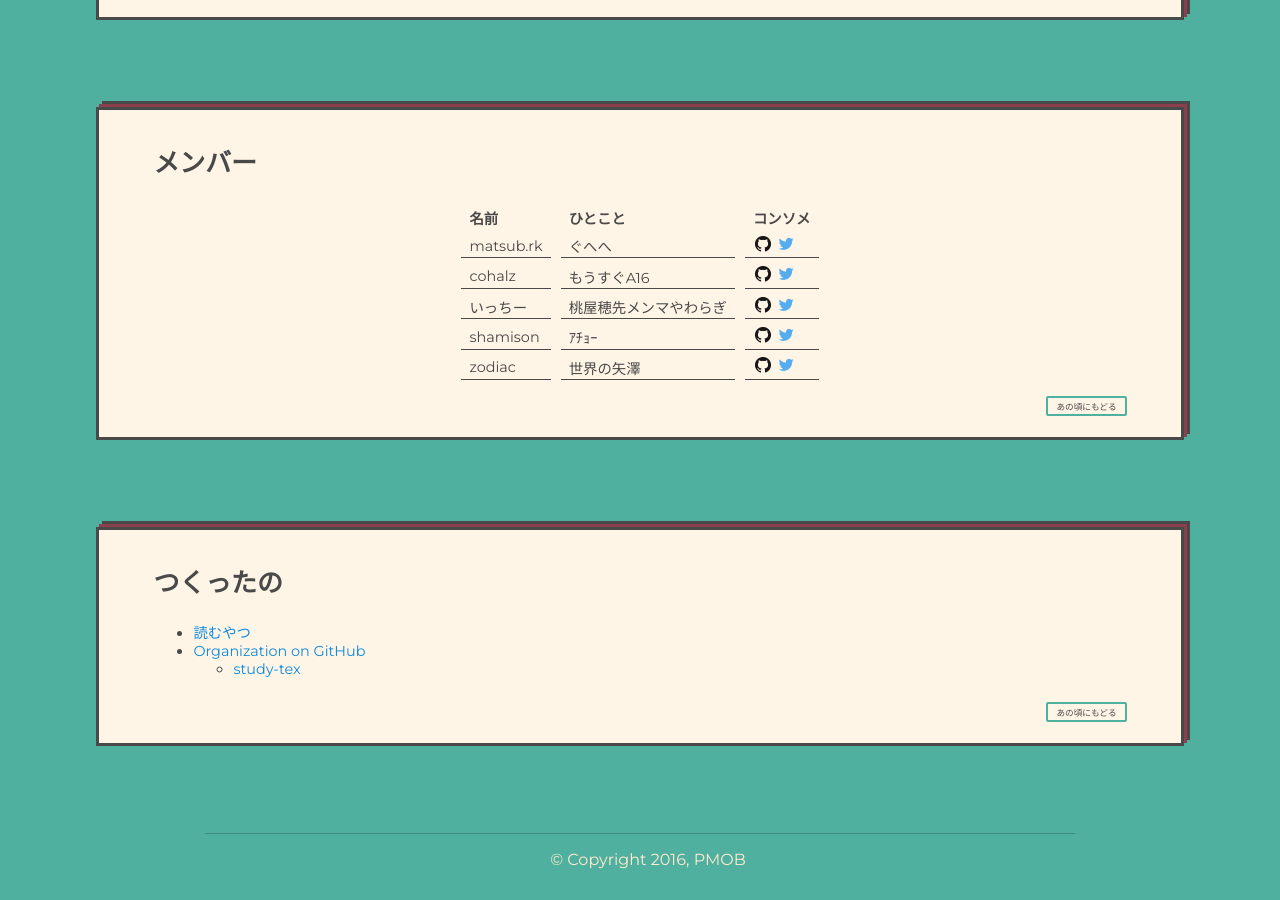
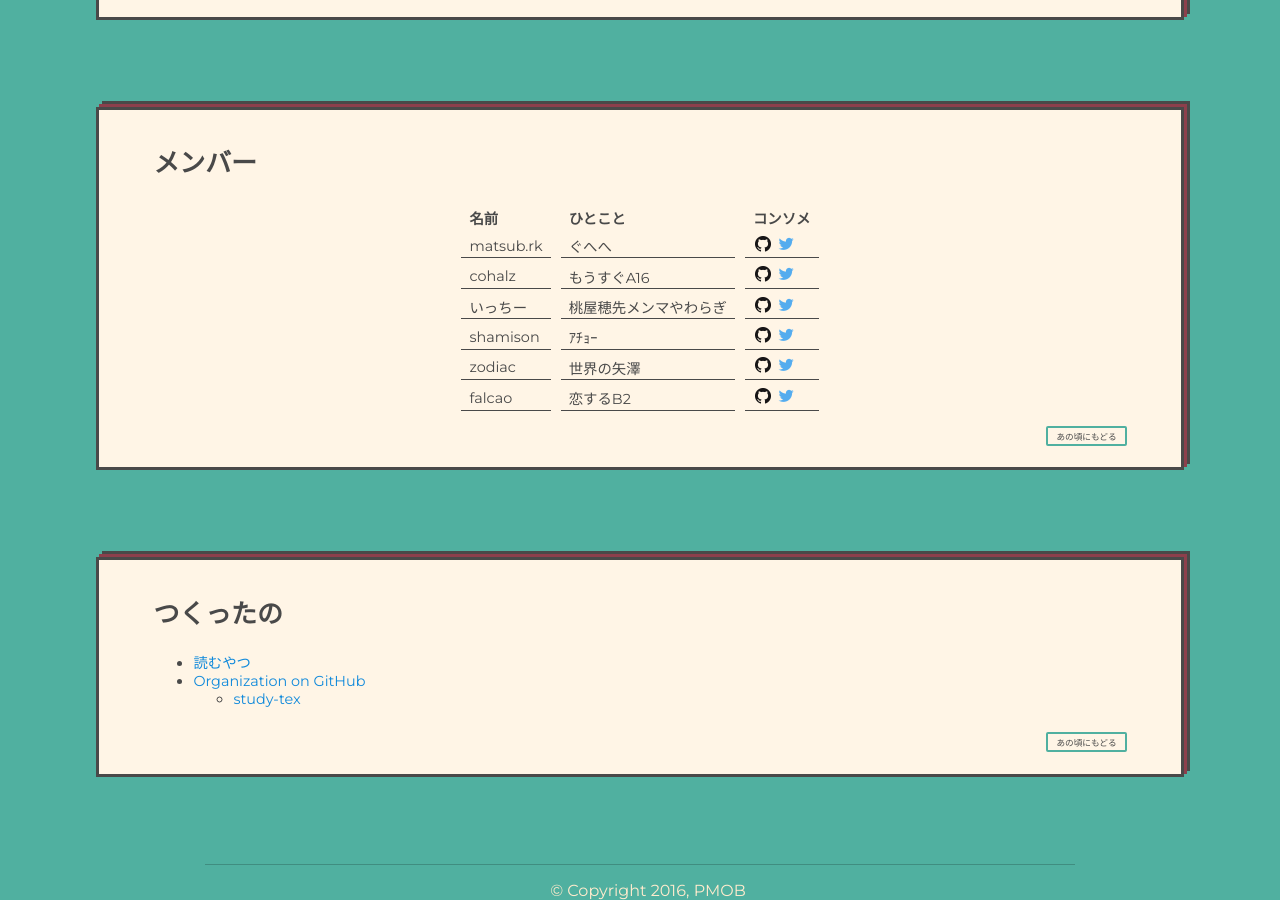
Before and after one commit to falcao0168/PMOB.github.io, a Jekyll site: the page built from index.html, in a window 1280 px wide and 900 px high, scrolled down 2230 px. Built offline with Jekyll 4.4.1, drawn with Linux system fonts in a browser that asks for light colours; before the commit the page ends 3099 px from its top, so only the background shows below that.

Commit message:
Update members.yml

```diff
--- a/_data/members.yml
+++ b/_data/members.yml
@@ -22,3 +22,8 @@
   message: 世界の矢澤
   github: zodiac-G12
   twitter: zodi_G12
+
+- name: falcao
+  message: 恋するB2
+  github: falcao0168
+  twitter: iammazo4545
```
